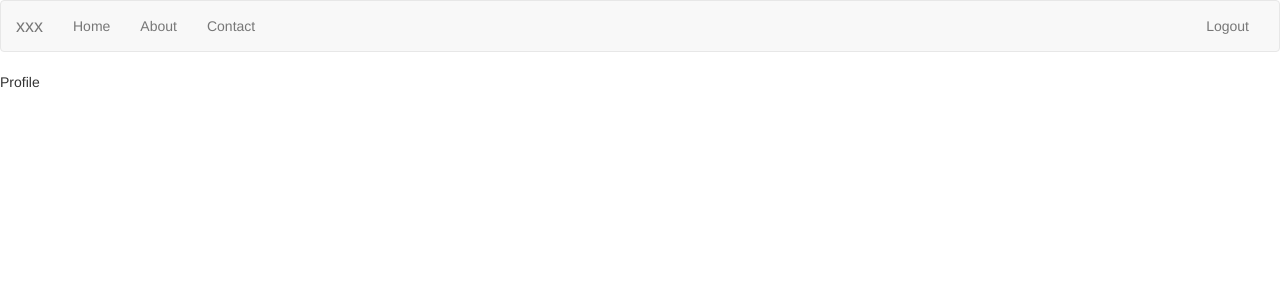
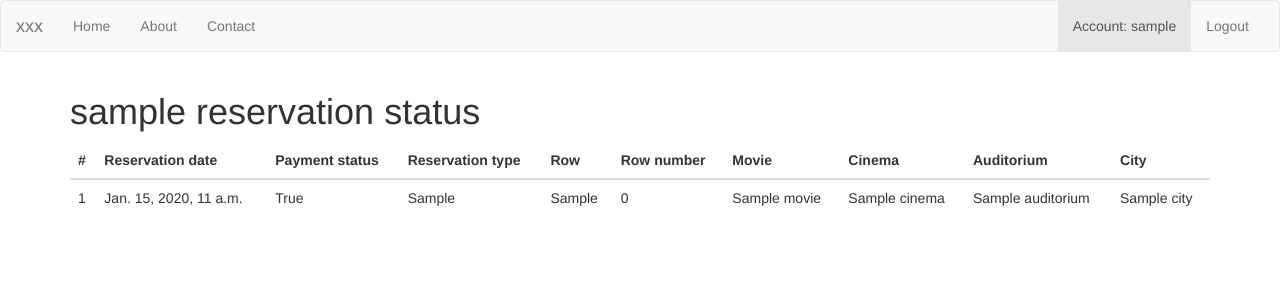
Before and after one commit to isimicic/Django-ticket-reservation, a Django app: page /accounts/profile/ in a window 1280 px wide. Shown: the top 300 px of the page. Run offline with Django 3.2, Linux system fonts and the light colour scheme; a user stored in the database is signed in; tables that the repository leaves empty hold one stand-in row (values such as "Sample post"); some libraries are stand-ins or nearby versions.

Commit message:
changed template for user registration and added accounts/profile templates and view

```diff
--- /dev/null
+++ b/accounts/urls.py
@@ -0,0 +1,8 @@
+from django.conf.urls import url
+# Our views
+from .views import ProfileIndexView
+
+
+urlpatterns = [
+    url(r'^$', ProfileIndexView.as_view(), name='profile'),
+]
--- /dev/null
+++ b/accounts/views.py
@@ -0,0 +1,25 @@
+from django.views.generic.list import ListView
+from django.contrib.auth.decorators import login_required
+from django.shortcuts import get_object_or_404
+# our models
+from booking.models import Reservation
+
+
+class LoginRequiredMixin(object):
+    @classmethod
+    def as_view(cls, **initkwargs):
+        view = super(LoginRequiredMixin, cls).as_view(**initkwargs)
+        return login_required(view)
+
+
+class ProfileIndexView(LoginRequiredMixin, ListView):
+    template_name = 'accounts/profile.html'
+    model = Reservation
+
+    def get_context_data(self, **kwargs):
+        context = super(ProfileIndexView, self).get_context_data(**kwargs)
+        return context
+
+    def get_queryset(self):
+        self.publisher = get_object_or_404(self.model)
+        return self.model.objects.filter(user=self.request.user.id)
--- /dev/null
+++ b/templates/accounts/profile.html
@@ -0,0 +1,49 @@
+{% extends "base.html" %}
+
+{% block title %} User profile for {{ user.username }} | xxx {% endblock %}
+
+{% block content %}
+<div class="container">
+    <h1>{{ user.username }} reservation status</h1>
+    <div class="table-responsive">
+        <table class="table">
+            <thead>
+                <tr>
+                    <th>#</th>
+                    <th>Reservation date</th>
+                    <th>Payment status</th>
+                    <th>Reservation type</th>
+                    <th>Row</th>
+                    <th>Row number</th>
+                    <th>Movie</th>
+                    <th>Cinema</th>
+                    <th>Auditorium</th>
+                    <th>City</th>
+                </tr>
+            </thead>
+            <tbody>
+            {% for reservation in object_list %}
+                <tr class="{% if forloop.counter|divisibleby:2 %}even{% else %}odd{% endif %}">
+                <td>{{ forloop.counter }}</td>
+                <td>{{ reservation.reservation_date }}</td>
+                <td>{{ reservation.paid }}</td>
+                <td>{{ reservation.reservation_type.type }}</td>
+                {% for seat in reservation.seat.all %}
+                <td>{{ seat.row }}</td>
+                <td>{{ seat.number }}</td>
+                {% endfor %}
+                <td>{{ reservation.screening.movie.title }}</td>
+                <td>{{ reservation.screening.auditorium.cinema.name }}</td>
+                <td>{{ reservation.screening.auditorium.name }}</td>
+                <td>{{ reservation.screening.auditorium.cinema.city.name }}</td>
+                </tr>
+            {% empty %}
+                <tr>
+                <td>No reservations yet.</td>
+                <tr>
+            {% endfor %}
+            </tbody>
+        </table>
+    </div>
+</div>
+{% endblock %}
--- a/templates/base.html
+++ b/templates/base.html
@@ -12,30 +12,29 @@
         <script src="https://maxcdn.bootstrapcdn.com/bootstrap/3.3.5/js/bootstrap.min.js" integrity="sha256-Sk3nkD6mLTMOF0EOpNtsIry+s1CsaqQC1rVLTAy+0yc= sha512-K1qjQ+NcF2TYO/eI3M6v8EiNYZfA95pQumfvcVrTHtwQVDG+aHRqLi/ETn2uB+1JqwYqVG3LIvdm9lj6imS/pQ==" crossorigin="anonymous"></script>
     </head>
     <body>
-        <div id="header">
+        <div class="page-container">
             {% include "navigation.html" %}
-            {% block header %}
-            {% endblock %}
-        </div>
 
-        <div id="content">
             {% block content %}
             {% endblock %}
+
+            <div class="footer-wrapper">
+                {% block footer %}
+                {% endblock %}
+            </div>
+
         </div>
-
-        <div id="footer">
-            {% block footer %}
-            {% endblock %}
-            <script type="text/javascript">
+        <script type="text/javascript">
             var url = window.location;
-                // Will only work if string in href matches with location
-                $('ul.nav a[href="'+ url +'"]').parent().addClass('active');
-
+            // Will only work if string in href matches with location
+            $('ul.nav a[href="'+ url +'"]').parent().addClass('active');
                 // Will also work for relative and absolute hrefs
                 $('ul.nav a').filter(function() {
                     return this.href == url;
-                }).parent().addClass('active');
-            </script>
-        </div>
+            }).parent().addClass('active');
+        </script>
+        {% block scripts %}
+        {% endblock %}
+
     </body>
 </html>
--- a/templates/index.html
+++ b/templates/index.html
@@ -5,7 +5,3 @@
 {% block content %}
     Home
 {% endblock %}
-
-{% block footer %}
-
-{% endblock %}
--- a/templates/navigation.html
+++ b/templates/navigation.html
@@ -21,6 +21,7 @@
 
       <ul class="nav navbar-nav navbar-right">
         {% if user.is_authenticated %}
+          <li><a href="{% url 'profile' %}">Account: {{ user.username }}</a></li>
           <li><a href="{% url 'auth_logout' %}">Logout</a></li>
         {% else %}
           <li><a href="{% url 'auth_login' %}">Login</a></li>
--- a/templates/registration/login.html
+++ b/templates/registration/login.html
@@ -1,6 +1,6 @@
 {% extends "registration/registration_base.html" %}
 
-{% block title %} Log in | xxx {% endblock %}
+{% block title %} Log in | {{ site.name }} {% endblock %}
 
 {% block content %}
 <form method="post" action="">
--- a/templates/registration/logout.html
+++ b/templates/registration/logout.html
@@ -1,6 +1,6 @@
 {% extends "registration/registration_base.html" %}
 
-{% block title %}Logged out | xxx {% endblock %}
+{% block title %}Logged out | {{ site.name }} {% endblock %}
 
 {% block content %}
 <p>Successfully logged out.</p>
--- a/templates/registration/registration_form.html
+++ b/templates/registration/registration_form.html
@@ -1,6 +1,6 @@
 {% extends "registration/registration_base.html" %}
 
-{% block title %} User login | xxx {% endblock%}
+{% block title %} User registration | xxx {% endblock%}
 
 {% block content %}
 <form action="" method="post">
--- a/templates/registration/registrations_closed.html
+++ b/templates/registration/registrations_closed.html
@@ -1,6 +1,6 @@
 {% extends "registration/registration_base.html" %}
 
-{% block title %} Registration closed | {{ site_name }} {% endblock %}
+{% block title %} Registration closed | xxx {% endblock %}
 
 {% block content %}
 <p> Sorry, but registration is closed at this moment. Come back later. </p>
--- a/ticketReservation/settings/base.py
+++ b/ticketReservation/settings/base.py
@@ -95,7 +95,6 @@ DATABASES = {
     }
 }
 
-
 # Internationalization
 # https://docs.djangoproject.com/en/1.8/topics/i18n/
 
--- a/ticketReservation/urls.py
+++ b/ticketReservation/urls.py
@@ -16,14 +16,17 @@ Including another URLconf
 from django.conf.urls import include, url
 from django.contrib import admin
 # Our views
-from .views import IndexView, AboutUsView, ContactView, AccountsProfileView
+from .views import IndexView, AboutUsView, ContactView  # , AccountsProfileView
 
 urlpatterns = [
     url(r'^admin/', include(admin.site.urls)),
-    url(r'^city/', include('booking.urls')),
+    url(r'^$', IndexView.as_view(), name='index'),
+
     url(r'^accounts/', include('registration.backends.hmac.urls')),
-    url(r'^accounts/profile', AccountsProfileView.as_view(), name="profile"),
-    url(r'^$', IndexView.as_view(), name='index'),
+    url(r'^accounts/profile/', include('accounts.urls')),
+
     url(r'^about/$', AboutUsView.as_view(), name='about'),
     url(r'^contact/$', ContactView.as_view(), name='contact'),
+
+    url(r'^city/', include('booking.urls')),
 ]
--- a/ticketReservation/views.py
+++ b/ticketReservation/views.py
@@ -1,13 +1,5 @@
 # from django.shortcuts import render
 from django.views.generic import TemplateView
-from django.contrib.auth.decorators import login_required
-
-
-class LoginRequiredMixin(object):
-    @classmethod
-    def as_view(cls, **initkwargs):
-        view = super(LoginRequiredMixin, cls).as_view(**initkwargs)
-        return login_required(view)
 
 
 class IndexView(TemplateView):
@@ -21,7 +13,3 @@ class AboutUsView(TemplateView):
 
 class ContactView(TemplateView):
     template_name = "contact.html"
-
-
-class AccountsProfileView(LoginRequiredMixin, TemplateView):
-    template_name = "profile.html"
```
Also changed, not shown: accounts/__init__.py (added), accounts/forms.py (added), accounts/test.py (added).
